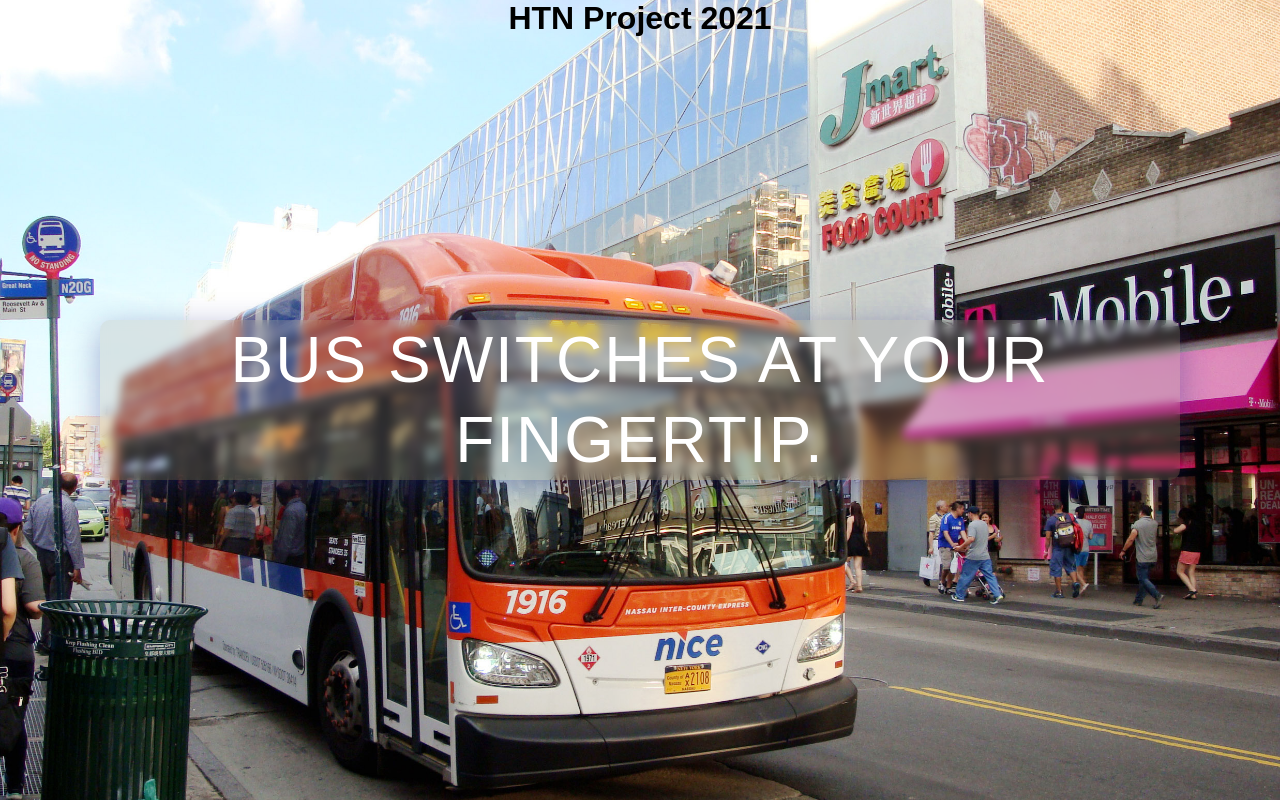
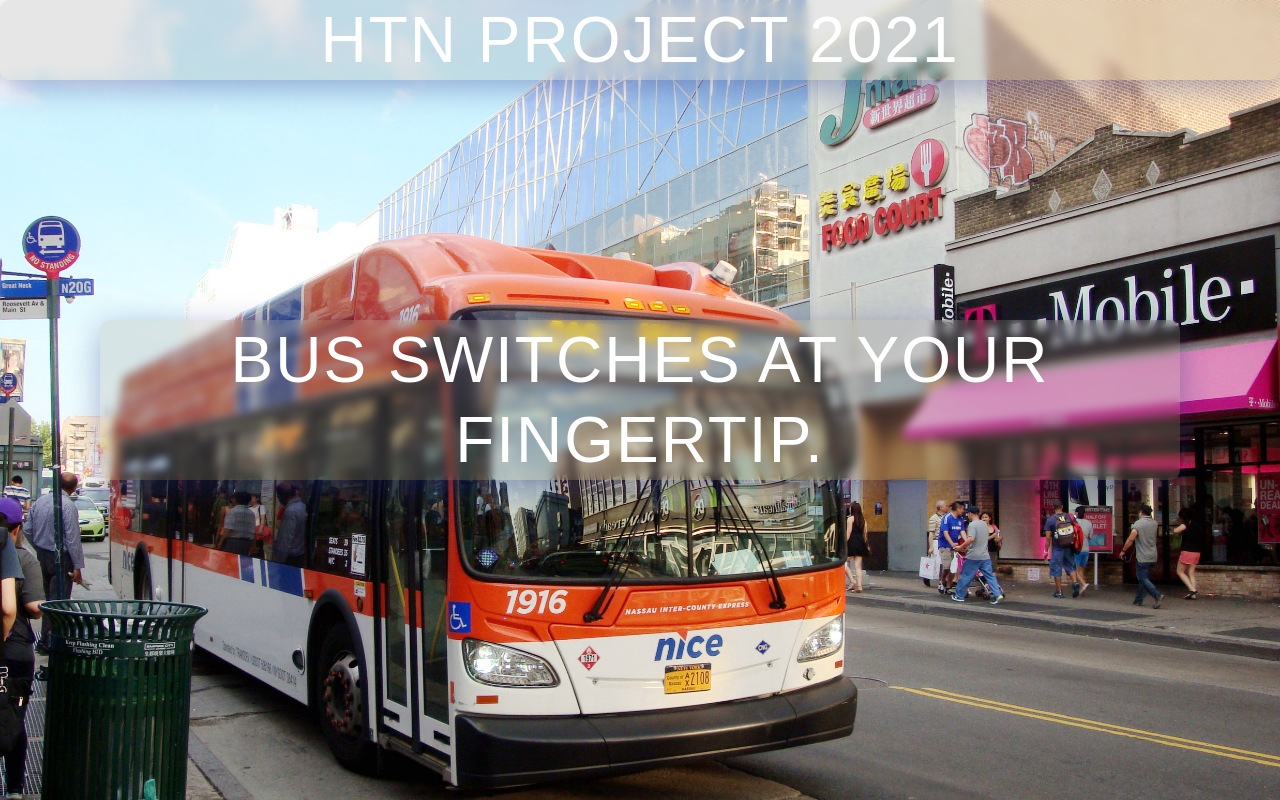
Before and after one commit to utkm/GeoSMS, a plain HTML site: page landing-page/index.html in a window 1280 px wide. Drawn offline with Linux system fonts and the light colour scheme.

Commit message:
Update style.css

```diff
--- a/landing-page/style.css
+++ b/landing-page/style.css
@@ -11,6 +11,12 @@ header {
     z-index: 999;
     position: fixed;
     width: 100%;
+
+    background: rgba( 155, 155, 155, 0.25 );
+    box-shadow: 0 8px 32px 0 rgba( 31, 38, 135, 0.37 );
+    backdrop-filter: blur( 4px );
+    -webkit-backdrop-filter: blur( 4px );
+    border-radius: 10px;
 }
 
 header .menu {
@@ -18,7 +24,14 @@ header .menu {
 }
 
 header .menu h1 {
-    color: black;
+    color:white;
+    font-size:5vw;
+    text-transform: uppercase;
+
+    letter-spacing: 2px;
+    line-height: 80px;
+    font-weight: 500;
+    text-align: center;
 }
 
 .slogan-wrapper {
```
